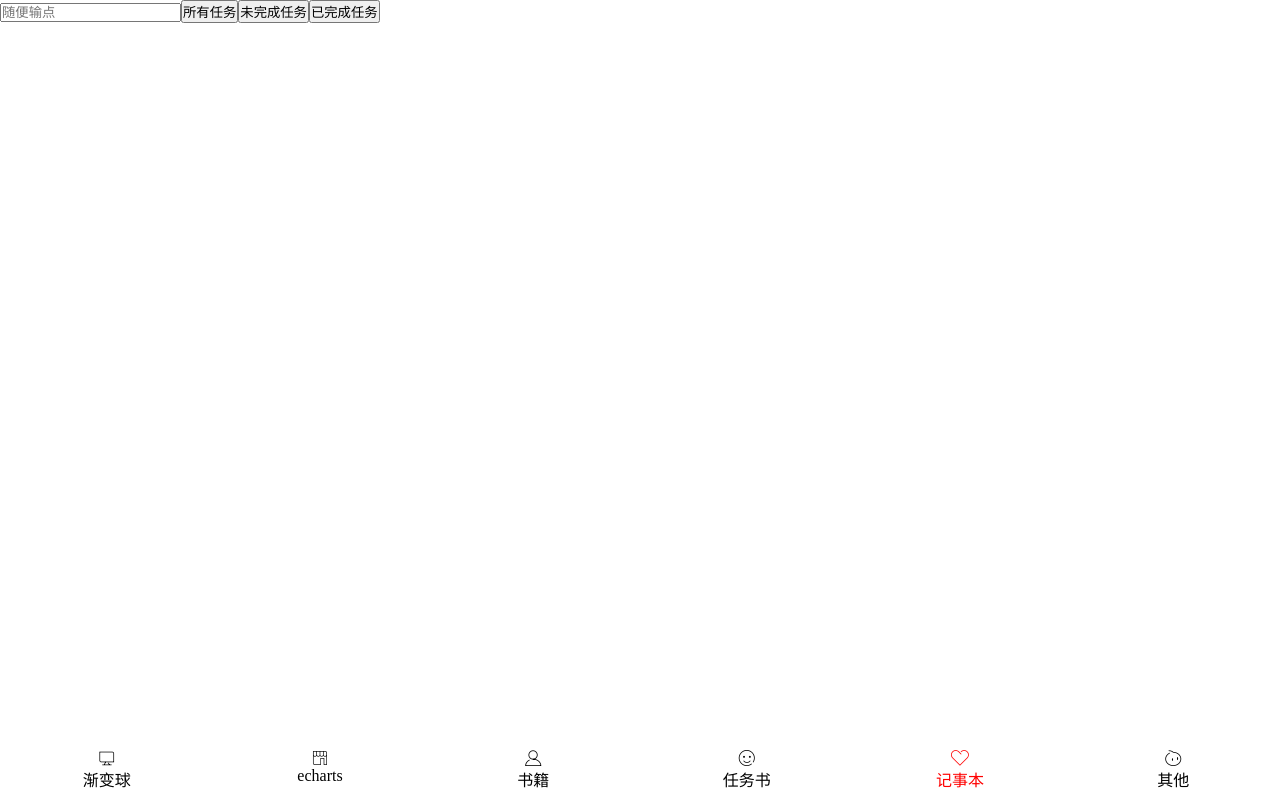
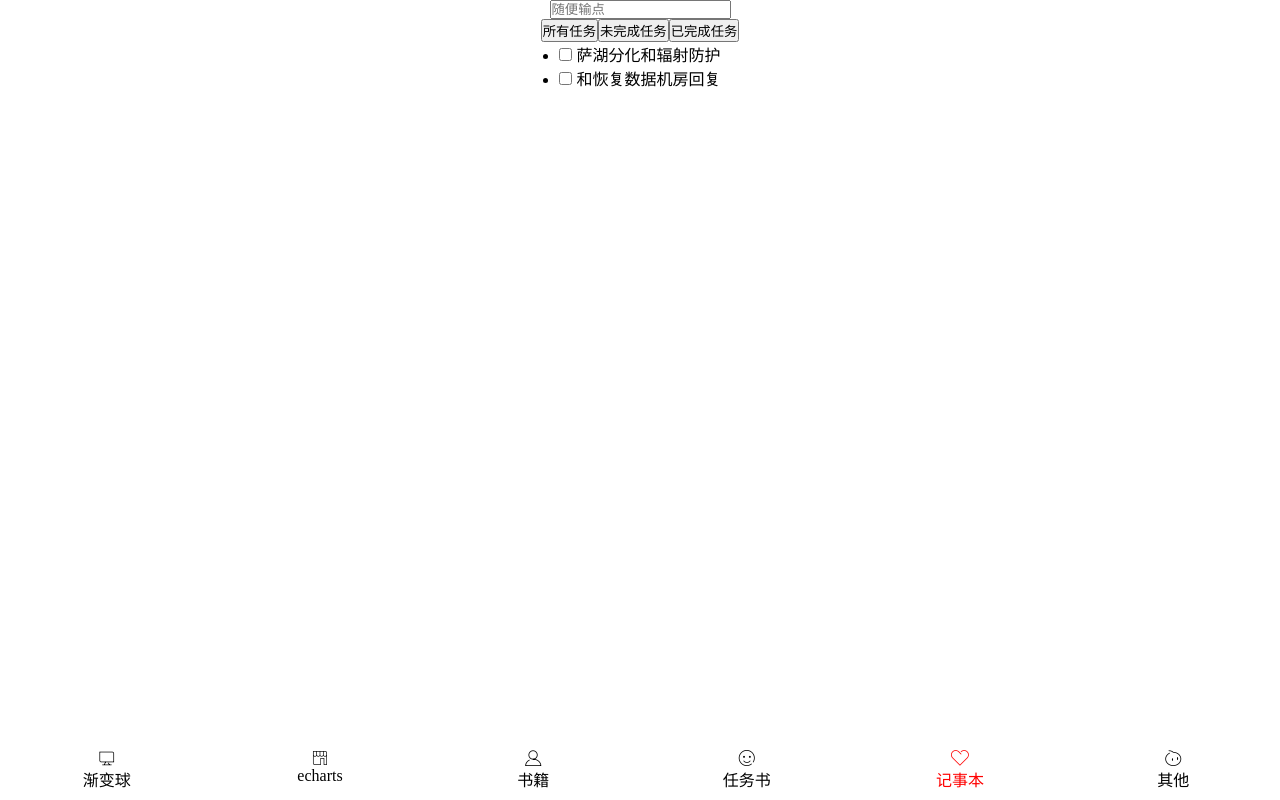
Before and after one commit to yd386079140/vueDemo, a Vue app: page /#/todolist in a window 1280 px wide. Built offline with nearby package versions, Linux system fonts and the light colour scheme.

Commit message:
todolist

```diff
--- a/src/views/todolist.vue
+++ b/src/views/todolist.vue
@@ -1,23 +1,29 @@
 <template>
-  <div>
+  <div class="cont">
     <input type="text" placeholder="随便输点" v-model="infomation" @keyup.enter="allInfo">
+    <div class="btn">
       <button @click="allInfo">所有任务</button>
       <button @click="doingInfo">未完成任务</button>
       <button @click="doneInfo">已完成任务</button>
-    <ul>
-      <li v-for="(item,index) in '{todolist}'" :key="index"></li>
-    </ul>
-    <!-- <ul  v-if='all'>
-      <li v-for="(item,index) in todolist" :key="index">{{item}}</li>
+    </div>
+    <div class="ulList">
+
+      <ul v-show='all'>
+
+        <li v-for="(item,index) in todolist" :key="index" :style="isRed ?'text-decoration:line-through':''" :class="isRed ? 'red' : ''">
+          <input type="checkbox" @change="handleRed">
+          {{item.name}}
+          </li>
       </ul>
 
-    <ul  v-else-if="doing">
-      <li v-for="(item,index) in doinglist" :key="index">{{item}}</li>
+      <ul v-show="doing">
+        <li v-for="(item,index) in doinglist" :key="index">{{item.name}}</li>
       </ul>
 
-    <ul  v-else-if="done">
-      <li v-for="(item,index) in donelist" :key="index">{{item}}</li>
-    </ul> -->
+      <ul v-show="done">
+        <li v-for="(item,index) in donelist" :key="index">{{item.name}}</li>
+      </ul>
+    </div>
   </div>
 </template>
 
@@ -27,11 +33,13 @@ export default {
     return{
       infomation:'',
       todolist:[
-        '1','2'
+        {id:1,name:'萨湖分化和辐射防护',state:1},
+        {id:2,name:'和恢复数据机房回复',state:1}
         ],
       all:true,
       doing:false,
       done:false,
+      isRed:false,
       doinglist:[
         'lol'
       ],
@@ -45,8 +53,12 @@ export default {
       this.all = true
       this.done = false
       this.doing = false
-      this.todolist.push(this.infomation)
+      if(this.infomation !== ''){
+        const name = this.infomation
+        const id = new Date().getTime()
+        this.todolist.push({id: id, name: name, state: 1})
         this.infomation = ''
+      }
     },
     doingInfo(){
       this.all = false
@@ -57,11 +69,25 @@ export default {
       this.all = false
       this.doing = false
       this.done = true
+    },
+    handleRed(){
+      this.isRed = true
     }
   }
 }
 </script>
 
-<style>
-
+<style scoped>
+.cont{
+  display: flex;
+  flex-direction: column;
+  justify-content: center;
+  align-items: center;
+}
+.btn{
+  float: left;
+}
+.red{
+  color: brown;
+}
 </style>
```
Lines whose indentation alone changed are shown as unchanged.
